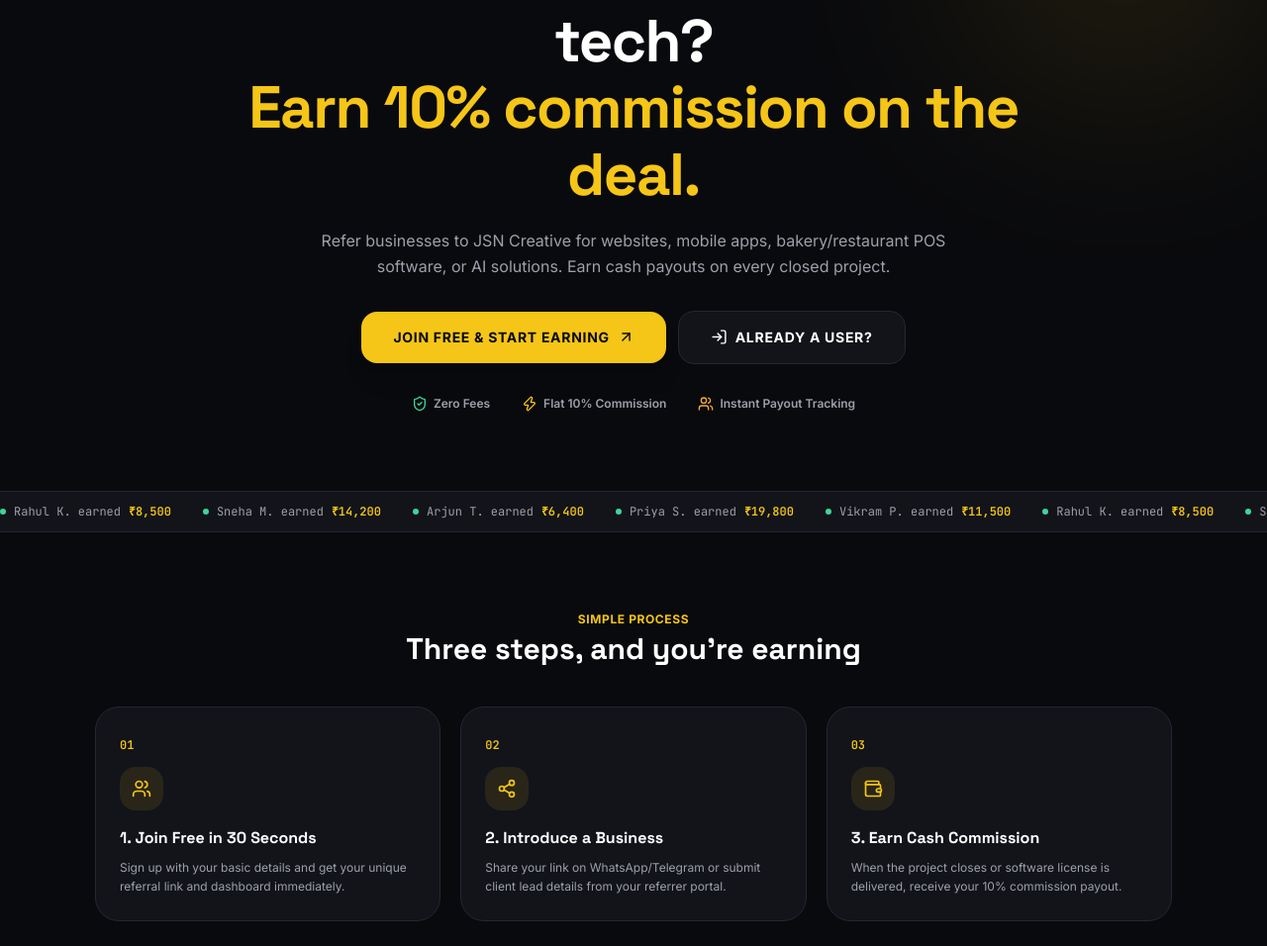
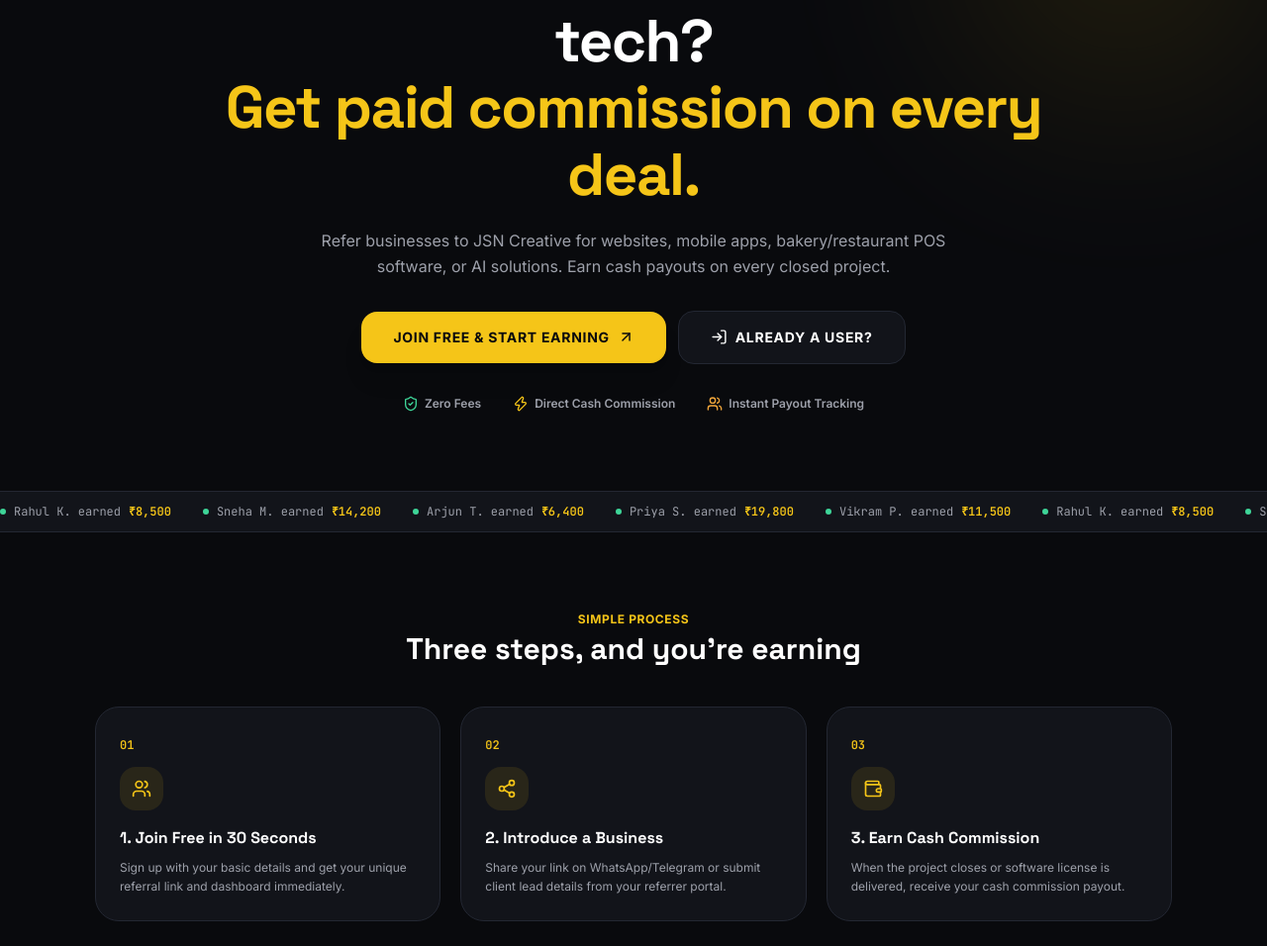
Before and after one commit to Jawad-mr/Jsn-referrals, a React (Vite) app in the folder client/: page / in a window 1280 px wide. Shown: the part 196-1152 px from the top of the page at 99% size. Built offline with nearby package versions, Linux system fonts and the light colour scheme; no server answers.

Commit message:
Remove specific 10% commission percentage references across all pages and modals

```diff
--- a/client/index.html
+++ b/client/index.html
@@ -5,7 +5,7 @@
     <link rel="icon" type="image/svg+xml" href="/favicon.svg" />
     <meta name="viewport" content="width=device-width, initial-scale=1.0" />
     <title>Jsn Refer — Earn Commission on Every Project</title>
-    <meta name="description" content="Jsn Refer — Refer businesses to Jsn Creative for websites, mobile apps, POS software, and AI solutions to earn flat 10% cash commission." />
+    <meta name="description" content="Jsn Refer — Refer businesses to Jsn Creative for websites, mobile apps, POS software, and AI solutions to earn cash commissions." />
     <link rel="preconnect" href="https://fonts.googleapis.com" />
     <link rel="preconnect" href="https://fonts.gstatic.com" crossorigin />
     <link href="https://fonts.googleapis.com/css2?family=Space+Grotesk:wght@400;500;600;700&family=Inter:wght@400;500;600;700;800&family=JetBrains+Mono:wght@400;500;600&display=swap" rel="stylesheet" />
--- a/client/src/components/ReferModal.jsx
+++ b/client/src/components/ReferModal.jsx
@@ -116,7 +116,7 @@
         {/* Reward Pill Banner */}
         <div className="mt-4 flex items-center justify-between rounded-xl border border-[var(--color-yellow)]/25 bg-[var(--color-yellow)]/10 px-4 py-2.5 text-xs text-[var(--color-text)]">
           <span className="font-medium">💰 Referral Reward</span>
-          <span className="font-bold text-[var(--color-yellow)]">10% Commission Payout</span>
+          <span className="font-bold text-[var(--color-yellow)]">Cash Commission Payout</span>
         </div>
 
         {/* Direct Action Grid */}
--- a/client/src/data/catalog.js
+++ b/client/src/data/catalog.js
@@ -34,7 +34,7 @@
     image: "https://images.unsplash.com/photo-1555507036-ab1f4038808a?auto=format&fit=crop&w=800&q=80",
     officialUrl: "https://bakery-pos-system-woad.vercel.app/",
     studioUrl: "https://www.jsncreative.studio/bakery-pos.html",
-    commissionNote: "Earn up to 10% commission on every closed license deal.",
+    commissionNote: "Earn commission on every closed license deal.",
   },
   {
     id: "restaurant-pos",
--- a/client/src/pages/Catalog.jsx
+++ b/client/src/pages/Catalog.jsx
@@ -87,7 +87,7 @@
               Explore Products &amp; Services
             </h1>
             <p className="max-w-xl text-xs leading-relaxed text-[var(--color-text-muted)] sm:text-sm">
-              Discover active software solutions and design services. Tap "Refer Now" on any offering to share with your network and earn 10% commission.
+              Discover active software solutions and design services. Tap "Refer Now" on any offering to share with your network and earn cash commissions.
             </p>
           </div>
 
--- a/client/src/pages/Join.jsx
+++ b/client/src/pages/Join.jsx
@@ -48,7 +48,7 @@
           Create Account
         </h1>
         <p className="mt-0.5 text-center text-xs text-[var(--color-text-muted)]">
-          Join free &amp; get your 10% referral link instantly
+          Join free &amp; get your personal referral link instantly
         </p>
 
         {refCode && (
--- a/client/src/pages/Landing.jsx
+++ b/client/src/pages/Landing.jsx
@@ -33,7 +33,7 @@
 const FAQS = [
   {
     q: "How does Jsn Refer work?",
-    a: "You introduce clients, businesses, or friends who need website development, mobile apps, POS billing software, or AI solutions to Jsn Creative. When they close a project or software license, you earn a flat 10% cash commission.",
+    a: "You introduce clients, businesses, or friends who need website development, mobile apps, POS billing software, or AI solutions to Jsn Creative. When they close a project or software license, you earn cash commissions.",
   },
   {
     q: "Is there any cost or fee to join?",
@@ -84,7 +84,7 @@
         <div className="mx-auto max-w-4xl text-center">
           <h1 className="font-[family-name:var(--font-display)] text-3xl font-extrabold tracking-tight text-white sm:text-5xl lg:text-6xl leading-[1.12]">
             Know someone who needs tech? <br />
-            <span className="text-[var(--color-yellow)]">Earn 10% commission on the deal.</span>
+            <span className="text-[var(--color-yellow)]">Get paid commission on every deal.</span>
           </h1>
 
           <p className="mx-auto mt-5 max-w-2xl text-sm leading-relaxed text-[var(--color-text-muted)] sm:text-base">
@@ -115,7 +115,7 @@
               <ShieldCheck size={16} className="text-[var(--color-mint)]" /> Zero Fees
             </span>
             <span className="flex items-center gap-1.5 font-semibold text-[var(--color-text-muted)]">
-              <Zap size={16} className="text-[var(--color-yellow)]" /> Flat 10% Commission
+              <Zap size={16} className="text-[var(--color-yellow)]" /> Direct Cash Commission
             </span>
             <span className="flex items-center gap-1.5 font-semibold text-[var(--color-text-muted)]">
               <Users size={16} className="text-[var(--color-amber)]" /> Instant Payout Tracking
@@ -174,7 +174,7 @@
                 step: "03",
                 icon: Wallet,
                 title: "3. Earn Cash Commission",
-                desc: "When the project closes or software license is delivered, receive your 10% commission payout.",
+                desc: "When the project closes or software license is delivered, receive your cash commission payout.",
               },
             ].map((s) => (
               <div
--- a/client/src/pages/OfferingDetail.jsx
+++ b/client/src/pages/OfferingDetail.jsx
@@ -63,7 +63,7 @@
           </Link>
 
           <span className="rounded-full bg-[var(--color-surface)] border border-[var(--color-yellow)]/30 px-3 py-1 text-[11px] font-bold text-[var(--color-yellow)]">
-            10% Commission
+            Cash Commission
           </span>
         </div>
       </div>
@@ -98,7 +98,7 @@
                 <div className="rounded-2xl border border-[var(--color-yellow)]/20 bg-[var(--color-yellow)]/10 p-3.5">
                   <div className="flex items-center justify-between text-xs">
                     <span className="font-semibold text-white">💰 Referrer Payout</span>
-                    <span className="font-extrabold text-[var(--color-yellow)]">10% Cash Deal</span>
+                    <span className="font-extrabold text-[var(--color-yellow)]">Cash Commission</span>
                   </div>
                   <p className="mt-1 text-[11px] text-[var(--color-text-muted)]">
                     {item.commissionNote || "Earn on every client who completes this project or license."}
--- a/client/src/pages/SubmitReferral.jsx
+++ b/client/src/pages/SubmitReferral.jsx
@@ -75,7 +75,7 @@
           Submit a Lead
         </h1>
         <p className="mt-1 text-xs text-[var(--color-text-muted)] sm:text-sm">
-          Introduce a business or client to Jsn Creative. We'll handle the sales pitch and credit your 10% commission.
+          Introduce a business or client to Jsn Creative. We'll handle the sales pitch and credit your cash commission.
         </p>
       </div>
 
```
